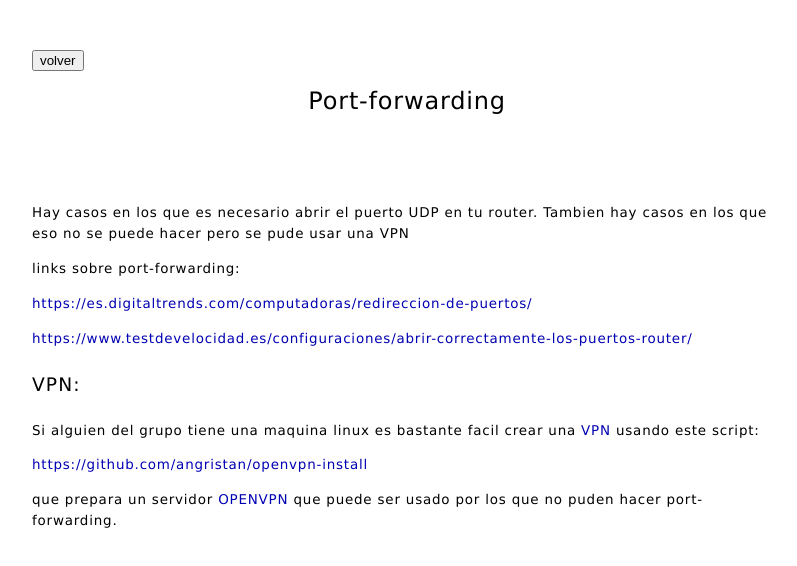
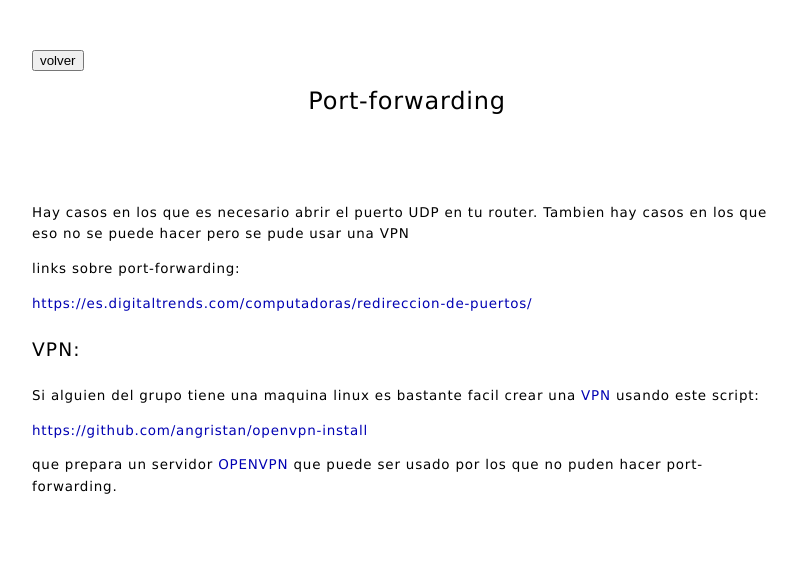
Before and after one commit to Lucarda/pd-vrrl, a plain HTML site: page doc/pf-es.html in a window 1280 px wide. Shown: the whole page, without its empty margins (233-1030 px from the left). Drawn offline with Linux system fonts and the light colour scheme.

```diff
--- a/doc/pf-es.html
+++ b/doc/pf-es.html
@@ -28,8 +28,6 @@ Hay casos en los que es necesario abrir el puerto UDP en tu router. Tambien hay
 
 <p><a href="https://es.digitaltrends.com/computadoras/redireccion-de-puertos/" target=”_blank”>https://es.digitaltrends.com/computadoras/redireccion-de-puertos/</a></p>
 
-<p><a href="https://www.testdevelocidad.es/configuraciones/abrir-correctamente-los-puertos-router/" target=”_blank”>https://www.testdevelocidad.es/configuraciones/abrir-correctamente-los-puertos-router/</a></p>
-
 <h4>VPN:</h4>
 <p>
 Si alguien del grupo tiene una maquina linux es bastante facil crear una
```
Also changed, not shown: changelog.txt, 3 other files.
